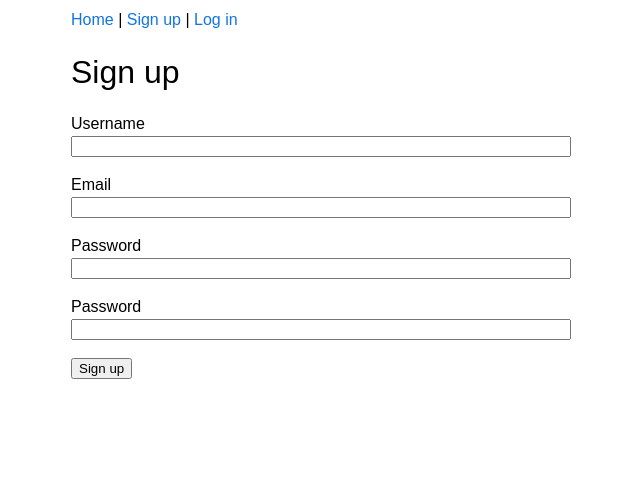
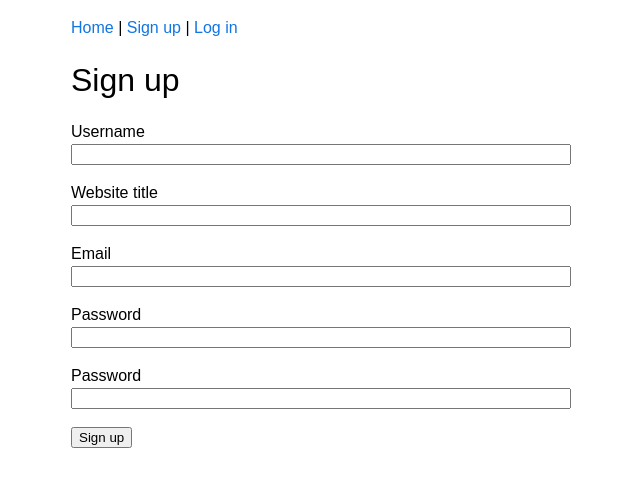
Before and after one commit to sirodoht/schoolmemories, a Django app: template main/templates/main/user_create.html in a window 1280 px wide. Shown: the top 487 px of the page, without its empty margins (319-959 px from the left). Run offline with Django 5.2, Linux system fonts and the light colour scheme; the template is opened without the code that fills it, so the values that code supplies are empty, except form fields; tables that the repository leaves empty hold one stand-in row (values such as "Sample post"); form fields are guessed from the names that the template uses.

Commit message:
Add website title on register and add wait message

```diff
--- a/main/forms.py
+++ b/main/forms.py
@@ -5,4 +5,4 @@ from django.contrib.auth.forms import UserCreationForm as DjUserCreationForm
 class UserCreationForm(DjUserCreationForm):
     class Meta:
         model = get_user_model()
-        fields = ["username", "email"]
+        fields = ["username", "email", "website_title"]
--- a/main/templates/main/account_index.html
+++ b/main/templates/main/account_index.html
@@ -5,7 +5,9 @@
 {% block content %}
 <nav>
     <a href="{% url 'index' %}">Home</a>
+    {% if page_list %}
     |
+    {% endif %}
     {% for page in page_list %}
     <a href="{% url 'page_detail' page.slug %}">{{ page.title }}</a>
     {% if not forloop.last %}
@@ -25,6 +27,10 @@
         <li>
             <a href="{% url 'page_detail' page.slug %}">{{ page.title }}</a>
         </li>
+        {% empty %}
+        <li>
+            <em>(empty)</em>
+        </li>
         {% endfor %}
     </ul>
 </main>
--- a/main/templates/main/layout.html
+++ b/main/templates/main/layout.html
@@ -12,8 +12,8 @@
             h1 { font-weight: normal; margin: 16px 0 8px; }
             a { color: var(--link-color); text-decoration: none; }
             a:hover { text-decoration: underline; }
-            nav, main { max-width: 500px; margin: 0 auto; margin: 8px auto; }
-            aside { max-width: 500px; margin: 0 auto 12px; border: 1px dashed black; padding: 0 8px; }
+            nav, main { max-width: 500px; margin: 0 auto; margin: 16px auto; }
+            aside { max-width: 500px; margin: 8px auto; border: 1px dashed black; padding: 0 8px; }
             label { display: block; }
             input[type="text"],
             input[type="email"],
--- a/main/templates/main/user_create.html
+++ b/main/templates/main/user_create.html
@@ -12,12 +12,23 @@
         <p>
             <label for="id_username">{{ form.username.label }}</label>
             {% if form.username.errors %}
-                {% for error in form.username.errors %}
-                    <span class="form-error">{{ error|escape }}</span><br>
+            {% for error in form.username.errors %}
+            <span class="form-error">{{ error|escape }}</span><br>
                 {% endfor %}
-            {% endif %}
-            {{ form.username }}
+                {% endif %}
+                {{ form.username }}
             <span class="helptext">{{ form.username.help_text }}</span>
+        </p>
+
+        <p>
+            <label for="id_website_title">{{ form.website_title.label }}</label>
+            {% if form.website_title.errors %}
+            {% for error in form.website_title.errors %}
+            <span class="form-error">{{ error|escape }}</span><br>
+                {% endfor %}
+                {% endif %}
+                {{ form.website_title }}
+            <span class="helptext">{{ form.website_title.help_text }}</span>
         </p>
 
         <p>
@@ -60,6 +71,12 @@
 
         <p id="js-certificate" style="display: none; color: #757575; border: 1px dashed #757575; padding: 4px 8px;">
             Issuing certificate for subdomain... (this will take 6 seconds)
+            <br>
+            <br>
+            While waiting, why not learn a fun fact? Dukkha is "du-" (bad, difficult),
+            and "kha" means empty. One of the original meanings refers to an empty axle
+            hole of a wheel, in which case you get a very bumpy ride. An apt metaphor
+            for the ride through samsara!
         </p>
     </form>
 </main>
```
